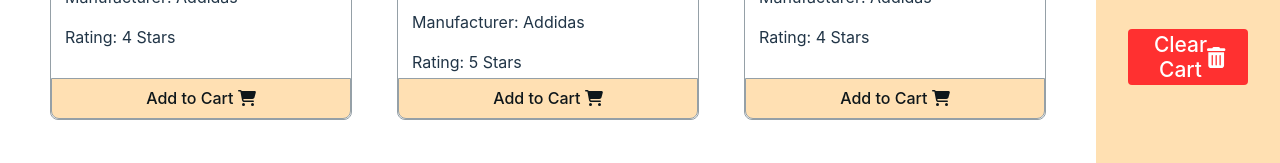
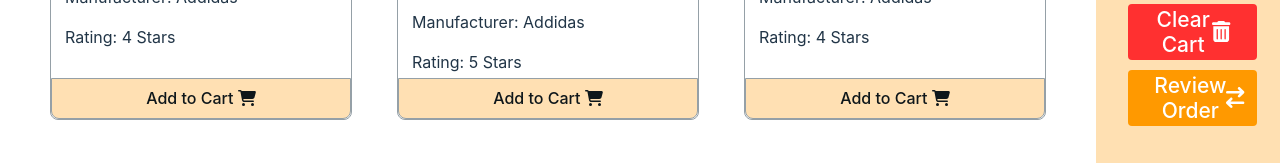
Before and after one commit to almahmudsarker/Amazon-simple-site-with-React, a React (Vite) app: page / in a window 1280 px wide. Shown: the part 522-685 px from the top of the page. Built offline with nearby package versions, Linux system fonts and the light colour scheme.

Commit message:
proceed to check out

```diff
--- a/src/components/Cart/Cart.jsx
+++ b/src/components/Cart/Cart.jsx
@@ -1,8 +1,8 @@
-import React from "react";
+import React, { Children } from "react";
 import "./Cart.css";
 import { FontAwesomeIcon } from "@fortawesome/react-fontawesome";
 import { faTrashAlt } from "@fortawesome/free-solid-svg-icons";
-const Cart = ({ cart, handleClearCart}) => {
+const Cart = ({ cart, handleClearCart, children}) => {
   // const cart = props.cart; option 1
   //   const { cart } = props; option 2
 
@@ -37,6 +37,7 @@
         <span>Clear Cart</span>
         <FontAwesomeIcon icon={faTrashAlt} />
       </button>
+      {children}
     </div>
   );
 };
--- /dev/null
+++ b/src/components/Checkout/Checkout.jsx
@@ -0,0 +1,11 @@
+import React from 'react';
+
+const Checkout = () => {
+    return (
+        <div>
+            <h2>Check out order..!!</h2>
+        </div>
+    );
+};
+
+export default Checkout;
--- a/src/components/Orders/Orders.jsx
+++ b/src/components/Orders/Orders.jsx
@@ -1,7 +1,9 @@
 import React, { useState } from 'react';
 import './Orders.css';
 import Cart from '../Cart/Cart';
-import { useLoaderData } from 'react-router-dom';
+import { FontAwesomeIcon } from "@fortawesome/react-fontawesome";
+import { faMoneyCheckDollar } from "@fortawesome/free-solid-svg-icons";
+import { Link, useLoaderData } from 'react-router-dom';
 import ReviewItem from '../ReviewItem/ReviewItem';
 import { deleteShoppingCart, removeFromDb } from '../../utilities/fakedb';
 
@@ -35,7 +37,11 @@
                 <Cart
                 cart={cart}
                 handleClearCart={handleClearCart}
-                ></Cart>
+                >
+                    <Link className='proceed-link' to="/checkout">
+                        <button className='btn-proceed'>Proceed Checkout <FontAwesomeIcon icon={faMoneyCheckDollar} /></button>
+                    </Link>
+                </Cart>
             </div>
         </div>
     );
--- a/src/components/Shop/Shop.css
+++ b/src/components/Shop/Shop.css
@@ -9,3 +9,19 @@
     grid-template-columns: repeat(3, 1fr);
     gap: 45px;
 }
+.proceed-link{
+    text-decoration: none;
+}
+.btn-proceed{
+    width: 90%;
+    height: 56px;
+    font-size: 21px;
+    margin: 10px auto;
+    border-radius: 4px;
+    background: #FF9900;
+    color: #fff;
+    display: flex;
+    justify-content: space-between;
+    align-items: center;
+    text-decoration: none;
+}
--- a/src/components/Shop/Shop.jsx
+++ b/src/components/Shop/Shop.jsx
@@ -1,9 +1,12 @@
 import React from "react";
 import "./Shop.css";
+import { FontAwesomeIcon } from "@fortawesome/react-fontawesome";
+import { faArrowRightArrowLeft } from "@fortawesome/free-solid-svg-icons";
 import { useEffect, useState } from "react";
 import { addToDb, getShoppingCart, deleteShoppingCart } from "../../utilities/fakedb";
 import Product from "../Product/Product";
 import Cart from "../Cart/Cart";
+import { Link } from "react-router-dom";
 const Shop = () => {
   const [products, setProducts] = useState([]);
   const [cart, setCart] = useState([]);
@@ -71,7 +74,11 @@
         <Cart
         cart={cart}
         handleClearCart={handleClearCart}
-        ></Cart>
+        >
+          <Link className="proceed-link" to="/orders">
+            <button className="btn-proceed">Review Order <FontAwesomeIcon icon={faArrowRightArrowLeft} /></button>
+          </Link>
+        </Cart>
       </div>
     </div>
   );
--- a/src/main.jsx
+++ b/src/main.jsx
@@ -12,6 +12,7 @@
 import Inventory from './components/Inventory/Inventory';
 import Login from './components/Login/Login';
 import cartProductsLoader from './loaders/cartProductsLoader';
+import Checkout from './components/Checkout/Checkout';
 
 const router = createBrowserRouter([
   {
@@ -32,6 +33,10 @@
         element: <Inventory></Inventory>
       },
       {
+        path: "/checkout",
+        element: <Checkout></Checkout>
+      },
+      {
         path: "/login",
         element: <Login></Login>
       },
```
